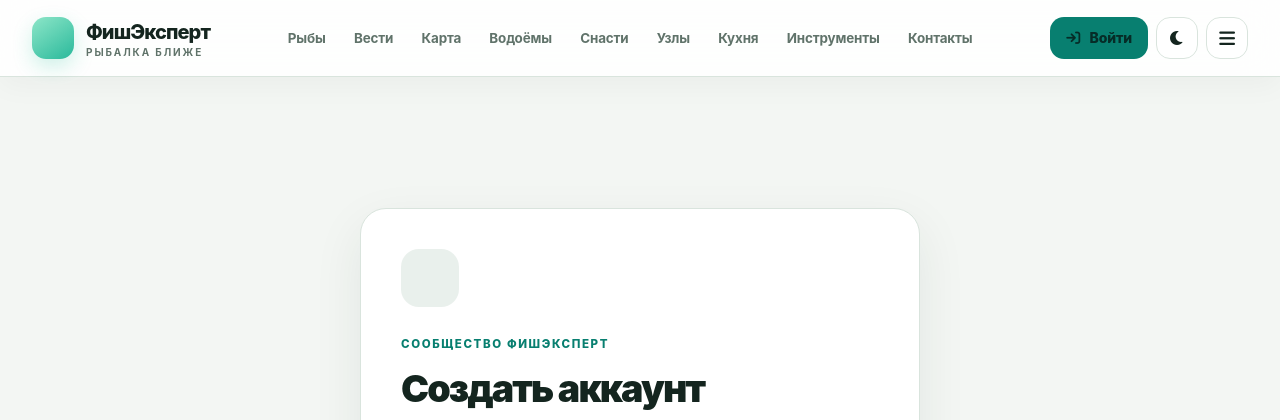
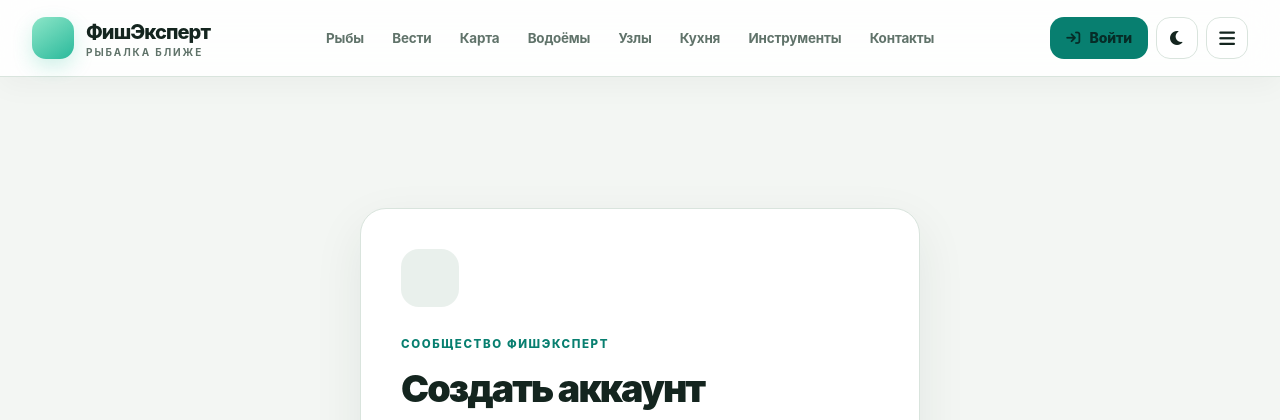
Before and after one commit to kirsanovalexey2011-source/FisherPro1111, a Flask app: page /register in a window 1280 px wide. Shown: the top 420 px of the page. Run offline with Flask 3, Linux system fonts and the light colour scheme.

Commit message:
Remove tackle links from desktop and mobile navigation

```diff
--- a/templates/base.html
+++ b/templates/base.html
@@ -40,7 +40,6 @@
                     <a href="{{ url_for('spots') }}" class="fe-nav-link">Вести</a>
                     <a href="{{ url_for('map_page') }}" class="fe-nav-link">Карта</a>
                     <a href="{{ url_for('waters') }}" class="fe-nav-link">Водоёмы</a>
-                    <a href="{{ url_for('tackle') }}" class="fe-nav-link">Снасти</a>
                     <a href="{{ url_for('knots') }}" class="fe-nav-link">Узлы</a>
                     <a href="{{ url_for('recipes') }}" class="fe-nav-link">Кухня</a>
                     <a href="{{ url_for('tools') }}" class="fe-nav-link">Инструменты</a>
@@ -80,7 +79,6 @@
                 <a href="{{ url_for('spots') }}" class="rounded-xl px-3 py-3 hover:bg-black/5 dark:hover:bg-white/5">Вести</a>
                 <a href="{{ url_for('map_page') }}" class="rounded-xl px-3 py-3 hover:bg-black/5 dark:hover:bg-white/5">Карта</a>
                 <a href="{{ url_for('waters') }}" class="rounded-xl px-3 py-3 hover:bg-black/5 dark:hover:bg-white/5">Водоёмы</a>
-                <a href="{{ url_for('tackle') }}" class="rounded-xl px-3 py-3 hover:bg-black/5 dark:hover:bg-white/5">Снасти</a>
                 <a href="{{ url_for('knots') }}" class="rounded-xl px-3 py-3 hover:bg-black/5 dark:hover:bg-white/5">Узлы</a>
                 <a href="{{ url_for('recipes') }}" class="rounded-xl px-3 py-3 hover:bg-black/5 dark:hover:bg-white/5">Кухня</a>
                 <a href="{{ url_for('tools') }}" class="rounded-xl px-3 py-3 hover:bg-black/5 dark:hover:bg-white/5">Инструменты</a>
```
